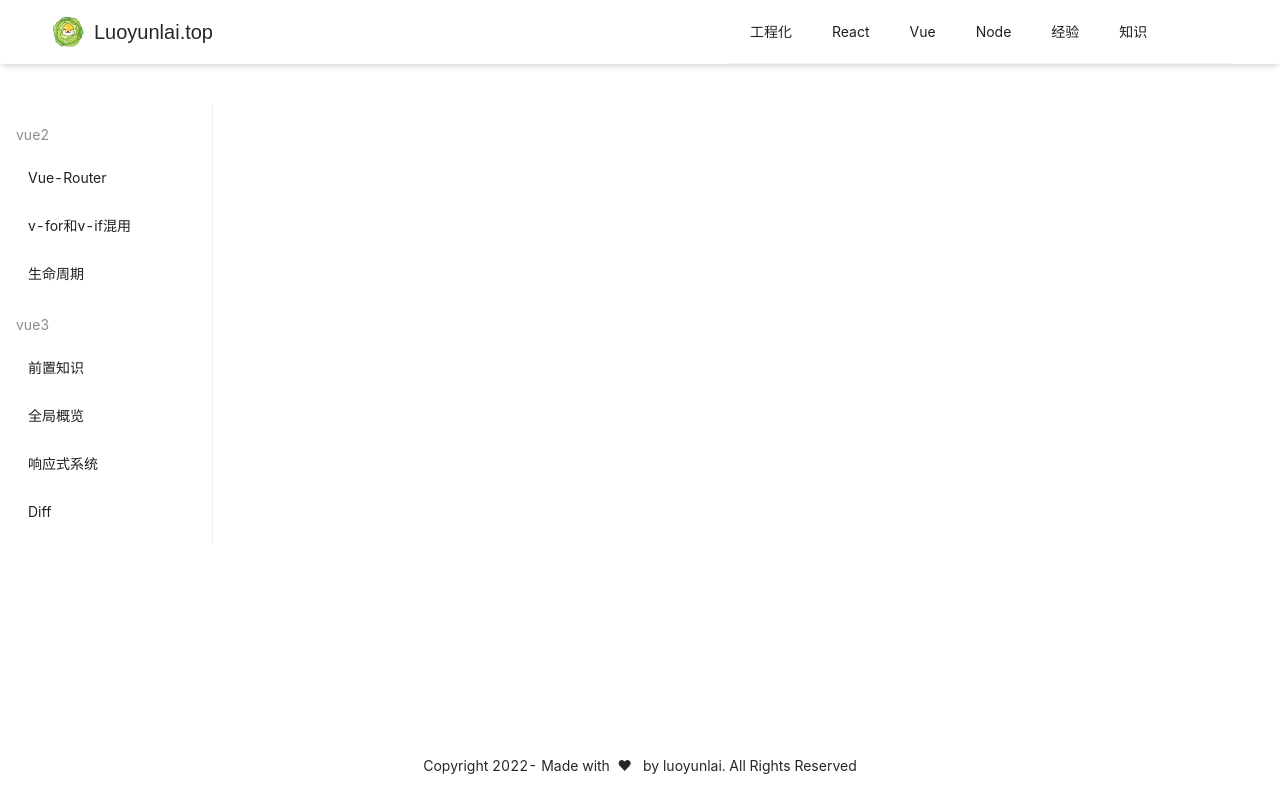
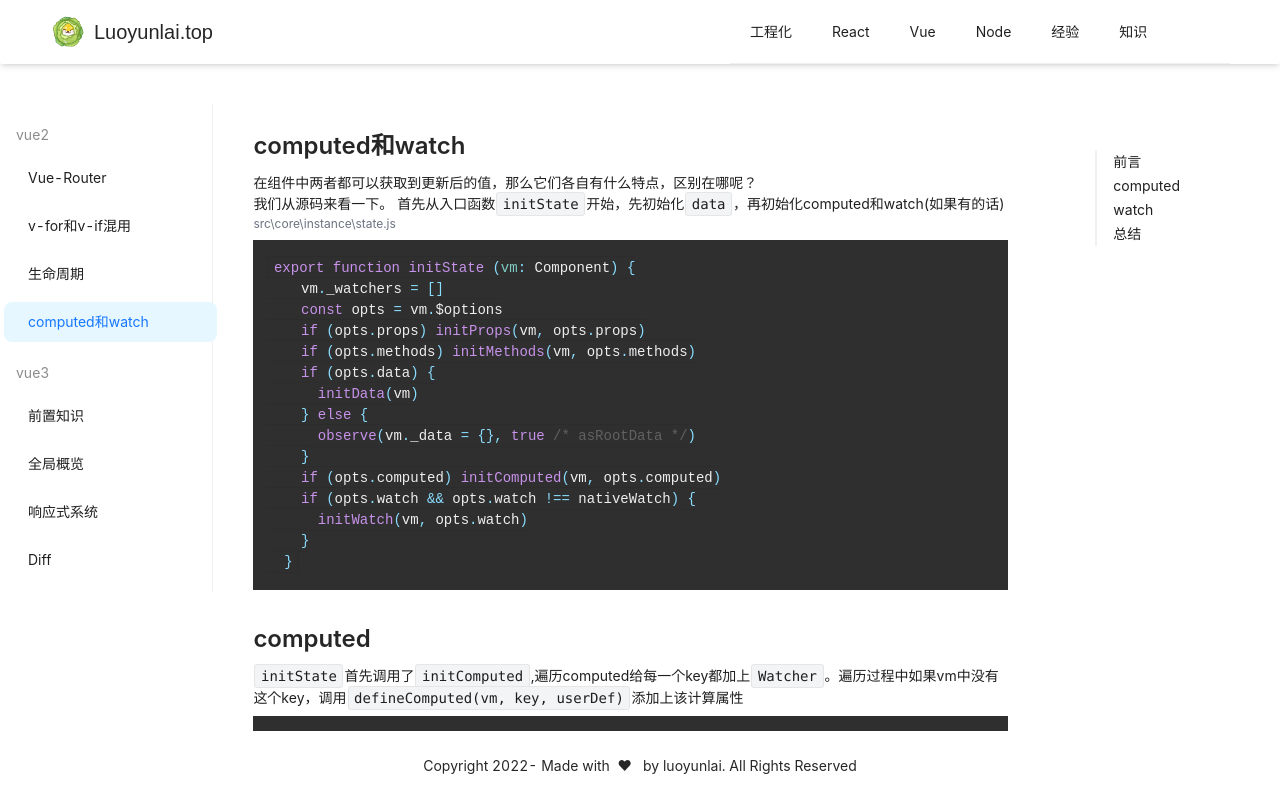
Before and after one commit to ChrisLuckComes/luoyunlai.xyz, a React (Vite) app: page /vue/vue2/watchComputed in a window 1280 px wide. Built offline with nearby package versions, Linux system fonts and the light colour scheme.

Commit message:
完成computed部分

```diff
--- /dev/null
+++ b/src/pages/vue/vue2/_watchComputed.ts
@@ -0,0 +1,112 @@
+export const INIT_STATE = `\`\`\`js
+export function initState (vm: Component) {
+    vm._watchers = []
+    const opts = vm.$options
+    if (opts.props) initProps(vm, opts.props)
+    if (opts.methods) initMethods(vm, opts.methods)
+    if (opts.data) {
+      initData(vm)
+    } else {
+      observe(vm._data = {}, true /* asRootData */)
+    }
+    if (opts.computed) initComputed(vm, opts.computed)
+    if (opts.watch && opts.watch !== nativeWatch) {
+      initWatch(vm, opts.watch)
+    }
+  }
+\`\`\``;
+
+export const INIT_COMPUTED = `\`\`\`js
+const computedWatcherOptions = { lazy: true }
+
+function initComputed (vm: Component, computed: Object) {
+    // $flow-disable-line
+    const watchers = vm._computedWatchers = Object.create(null)
+    // computed properties are just getters during SSR
+    const isSSR = isServerRendering()
+
+    for (const key in computed) {
+      const userDef = computed[key]
+      const getter = typeof userDef === 'function' ? userDef : userDef.get
+
+      if (!isSSR) {
+        // create internal watcher for the computed property.
+        watchers[key] = new Watcher(
+          vm,
+          getter || noop,
+          noop,
+          computedWatcherOptions //{lazy: true} 缓存标记
+        )
+      }
+
+      if (!(key in vm)) {
+        defineComputed(vm, key, userDef)
+      }
+    }
+  }
+\`\`\``;
+
+export const DEFINE_COMPUTED = `\`\`\`js
+export function defineComputed (
+    target: any,
+    key: string,
+    userDef: Object | Function
+  ) {
+    const shouldCache = !isServerRendering()
+    if (typeof userDef === 'function') {
+      sharedPropertyDefinition.get = shouldCache
+        ? createComputedGetter(key)
+        : createGetterInvoker(userDef)
+      sharedPropertyDefinition.set = noop
+    } else {
+      sharedPropertyDefinition.get = userDef.get
+        ? shouldCache && userDef.cache !== false
+          ? createComputedGetter(key)
+          : createGetterInvoker(userDef.get)
+        : noop
+      sharedPropertyDefinition.set = userDef.set || noop
+    }
+
+    Object.defineProperty(target, key, sharedPropertyDefinition)
+  }
+
+  function createComputedGetter (key) {
+    return function computedGetter () {
+      const watcher = this._computedWatchers && this._computedWatchers[key]
+      if (watcher) {
+        if (watcher.dirty) {
+          watcher.evaluate()
+        }
+        if (Dep.target) {
+          watcher.depend()
+        }
+        return watcher.value
+      }
+    }
+  }
+
+  function createGetterInvoker(fn) {
+    return function computedGetter () {
+      return fn.call(this, this)
+    }
+  }
+\`\`\``;
+
+export const SHARED_PROPERTY_DEFENITION = `\`\`\`js
+const sharedPropertyDefinition = {
+  enumerable: true,
+  configurable: true,
+  get: noop,
+  set: noop
+}
+
+export function proxy (target: Object, sourceKey: string, key: string) {
+  sharedPropertyDefinition.get = function proxyGetter () {
+    return this[sourceKey][key]
+  }
+  sharedPropertyDefinition.set = function proxySetter (val) {
+    this[sourceKey][key] = val
+  }
+  Object.defineProperty(target, key, sharedPropertyDefinition)
+}
+\`\`\``
--- /dev/null
+++ b/src/pages/vue/vue2/watchComputed.tsx
@@ -0,0 +1,53 @@
+import { classMap } from '@/constants/constant';
+import { Anchor } from 'antd';
+import { UseMarkDown } from '@/hooks/useMarkdown';
+import { INIT_STATE, INIT_COMPUTED, DEFINE_COMPUTED, SHARED_PROPERTY_DEFENITION } from './_watchComputed';
+const { Link } = Anchor;
+
+export default function Index() {
+  const initState = <UseMarkDown markdown={INIT_STATE}></UseMarkDown>,
+    initComputed = <UseMarkDown markdown={INIT_COMPUTED}></UseMarkDown>,
+    defineComputed = <UseMarkDown markdown={DEFINE_COMPUTED}></UseMarkDown>,
+    sharedPropertyDefinition = <UseMarkDown markdown={SHARED_PROPERTY_DEFENITION}></UseMarkDown>;
+
+  return (
+    <article id="root" className={classMap.article}>
+      <main className={classMap.content}>
+        <h2 id="pre" className={classMap.articleTitle}>
+          computed和watch
+        </h2>
+        在组件中两者都可以获取到更新后的值，那么它们各自有什么特点，区别在哪呢？
+        <br />
+        我们从源码来看一下。 首先从入口函数<code>initState</code>开始，先初始化<code>data</code>
+        ，再初始化computed和watch(如果有的话)
+        <div className={classMap.assist}>src\core\instance\state.js</div>
+        {initState}
+        <h2 id="computed" className={classMap.articleTitle}>
+          computed
+        </h2>
+        <code>initState</code>首先调用了<code>initComputed</code>,遍历computed给每一个key都加上<code>Watcher</code>
+        。遍历过程中如果vm中没有这个key，调用<code>defineComputed(vm, key, userDef)</code>添加上该计算属性
+        {initComputed}
+        首先判断是不是SSR，如果不是就调用<code>createComputedGetter</code>，是就调用<code>createGetterInvoker</code>
+        ，两者的区别就是后者不涉及watcher。
+        <br />
+        <code>dirty</code>就是定义Watcher时传入的<code>lazy</code>
+        ，标识计算属性需要缓存，如果dirty是true(每次触发update会设置为true)，那么获取计算属性值时才需要调用
+        <code>watcher.evaluate()</code>，执行完成后将dirty再次设为false， ,否则直接return <code>watcher.value</code>。
+        {defineComputed}
+        <code>sharedPropertyDefinition</code>是全局变量,它是<code>Object.defineProperty</code>的公共配置参数。在
+        <code>initProps,initData</code>通过<code>proxy</code>函数统一定义属性。
+        {sharedPropertyDefinition}
+        <h2 id="watch" className={classMap.articleTitle}>
+          watch
+        </h2>
+        <Anchor className="anchor" getContainer={() => document.getElementById('content') as HTMLElement}>
+          <Link href="#pre" title="前言"></Link>
+          <Link href="#computed" title="computed"></Link>
+          <Link href="#watch" title="watch"></Link>
+          <Link href="#summary" title="总结"></Link>
+        </Anchor>
+      </main>
+    </article>
+  );
+}
--- a/src/router/router.ts
+++ b/src/router/router.ts
@@ -150,6 +150,13 @@ const routers = [
         name: '生命周期',
         group: 'vue2',
         element: lazy(() => import('@/pages/vue/vue2/lifeCycle'))
+      },
+      {
+        key: '/vue/vue2/watchComputed',
+        path: 'vue2/watchComputed',
+        name: 'computed和watch',
+        group: 'vue2',
+        element: lazy(() => import('@/pages/vue/vue2/watchComputed'))
       }
     ]
   },
```
